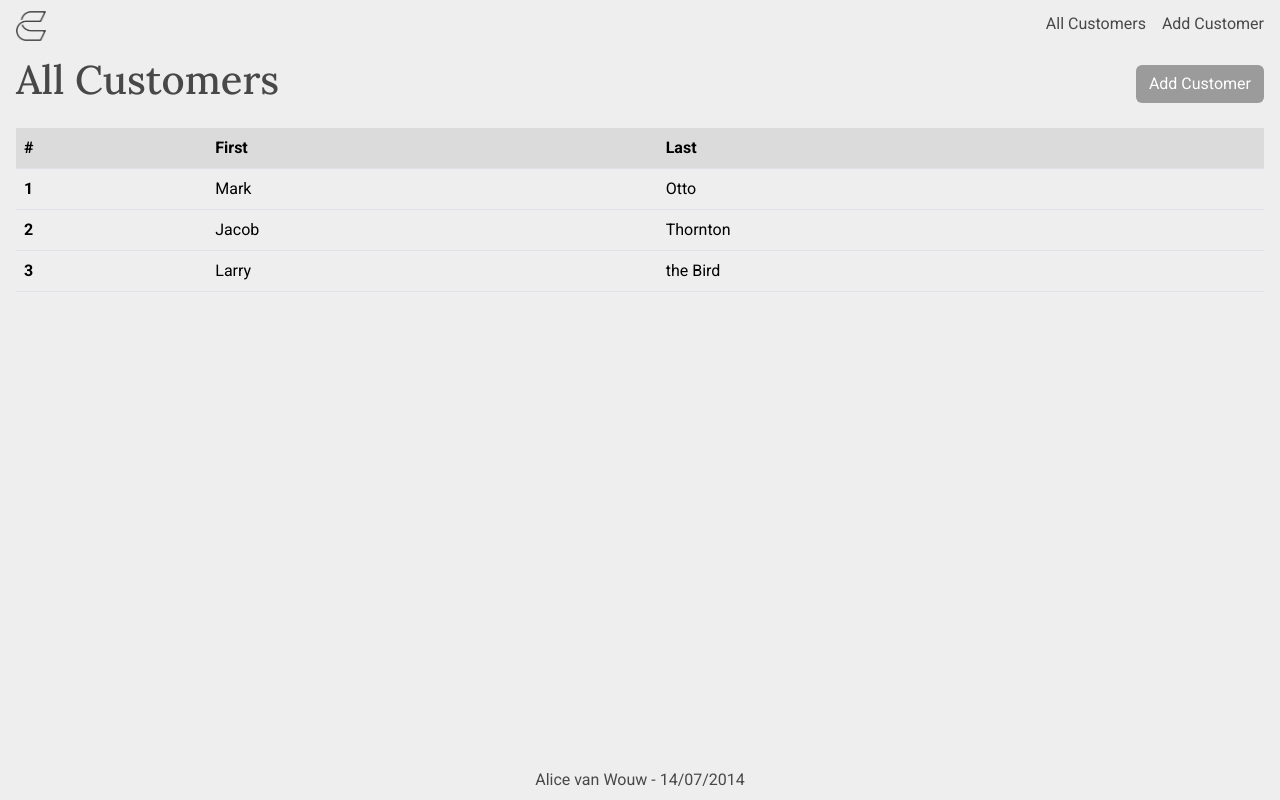
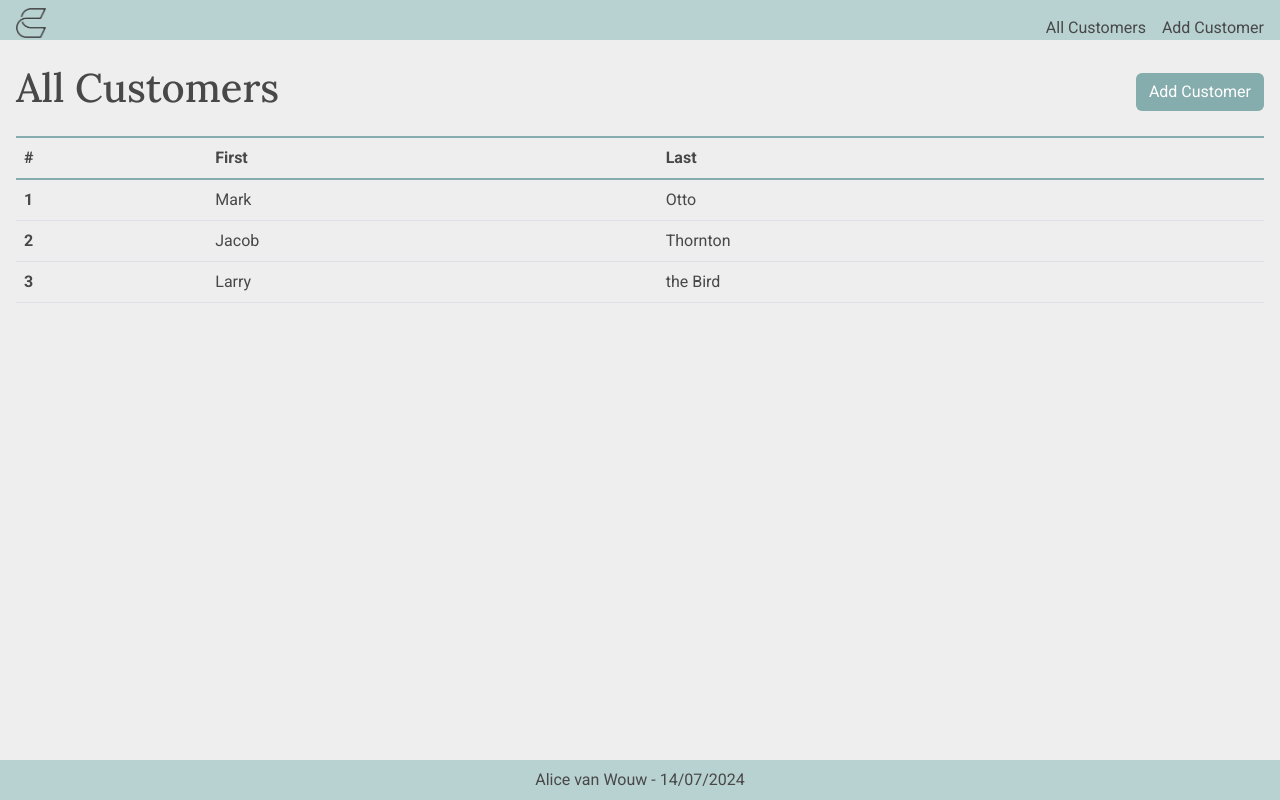
Before and after one commit to alicevanwouw/Psybergate_Assessment, a React (Vite) app in the folder psybergate_assessment/: page /customers in a window 1280 px wide. Built offline with nearby package versions, Linux system fonts and the light colour scheme.

Commit message:
adjusted styling

```diff
--- a/psybergate_assessment/src/App.css
+++ b/psybergate_assessment/src/App.css
@@ -5,15 +5,18 @@ body {
 }
 
 .logo {
-  height: 30px;
+    height: 30px;
+    vertical-align: sub;
 }
 
 .table {
-   --bs-table-bg: transparent !important;
+    --bs-table-bg: transparent !important;
+    --bs-table-color: #484848 !important;
 }
 
 thead {
-    background-color: #dbdbdb !important;
+    border-bottom: 2px solid #86adad !important;
+    border-top: 2px solid #86adad !important;
 }
 
 h1 {
@@ -28,6 +31,7 @@ h3 {
 #header, #footer {
     height: 5vh;
     width: 100vw;
+    background-color: #b8d1d1;
 }
 
 #header {
@@ -65,5 +69,5 @@ h3 {
 
 .btn-base {
     color: white !important;
-    background-color: #9b9b9b !important;
+    background-color: #86adad!important;
 }
--- a/psybergate_assessment/src/components/Footer.jsx
+++ b/psybergate_assessment/src/components/Footer.jsx
@@ -2,7 +2,7 @@ function Footer() {
     return (
         <>
             <div id='footer'>
-                <p className='footer-text'> Alice van Wouw - 14/07/2014</p>
+                <p className='footer-text'> Alice van Wouw - 14/07/2024</p>
             </div>
         </>
 
--- a/psybergate_assessment/src/components/Header.jsx
+++ b/psybergate_assessment/src/components/Header.jsx
@@ -3,7 +3,7 @@ function Header() {
     return (
         <>
             <div id="header">
-                <nav className="navbar justify-content-between p-0 pt-1">
+                <nav className="navbar justify-content-between p-0">
                     <div className="ps-3">
                         <a className="" href="./customers">
                             <Logo />
@@ -11,7 +11,7 @@ function Header() {
                         </a>
                     </div>
 
-                    <div className="d-flex flex-row">
+                    <div className="d-flex flex-row mt-2">
                         <a className="p-2 nav-button" href="..">All Customers</a>
                        <a className="p-2 pe-3 nav-button" href="../customers/new/details">Add Customer</a>
                     </div>
--- a/psybergate_assessment/src/components/Logo.jsx
+++ b/psybergate_assessment/src/components/Logo.jsx
@@ -3,7 +3,7 @@ import LogoPng from '../assets/sample-logo-light.png';
 const Logo = () => {
     return (
         <div>
-            <img className="logo mt-1" src={LogoPng} alt="Logo" />
+            <img className="logo" src={LogoPng} alt="Logo" />
         </div>
     );
 };
--- a/psybergate_assessment/src/pages/CustomerList.jsx
+++ b/psybergate_assessment/src/pages/CustomerList.jsx
@@ -7,7 +7,7 @@ import LinkButton from '../components/LinkButton';
 const CustomerList = () => {
     return (
         <Layout>
-            <div className="p-3">
+            <div className="p-3 pt-4">
                 <div className="items-space-between pb-3">
                     <h1>All Customers</h1>
                     <LinkButton text="Add Customer" href="./customers/new/details" />
```
